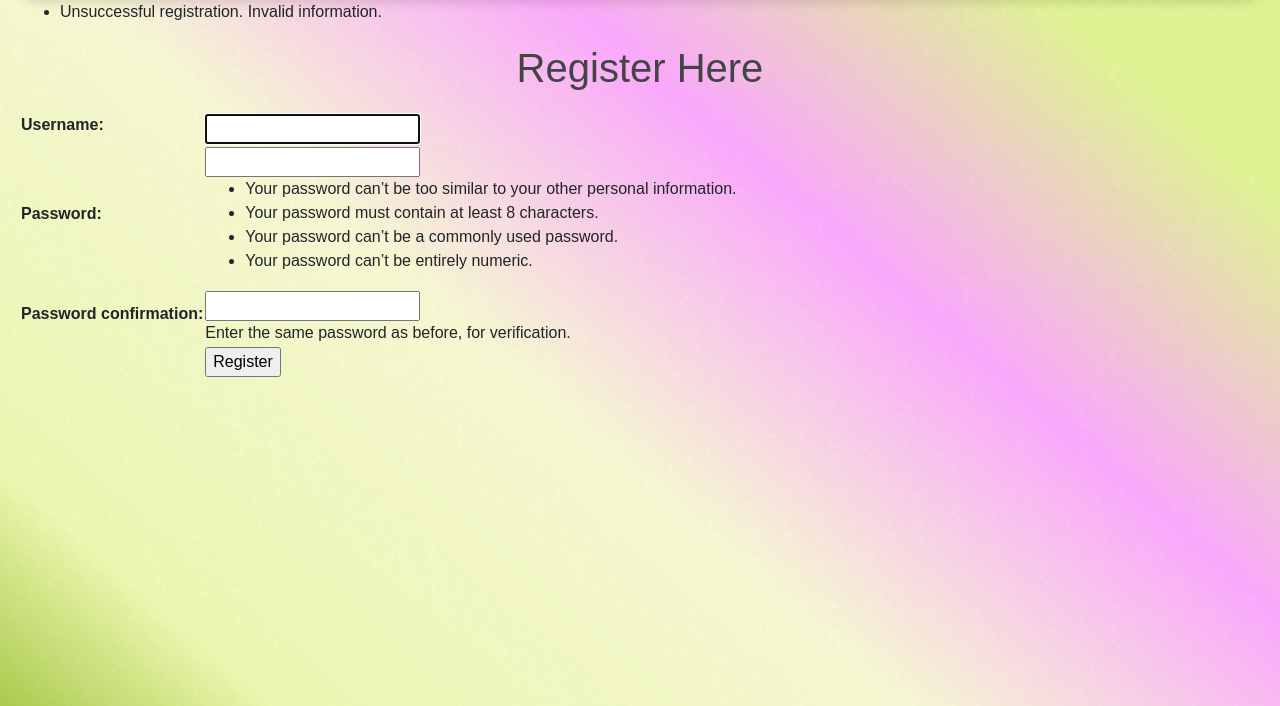
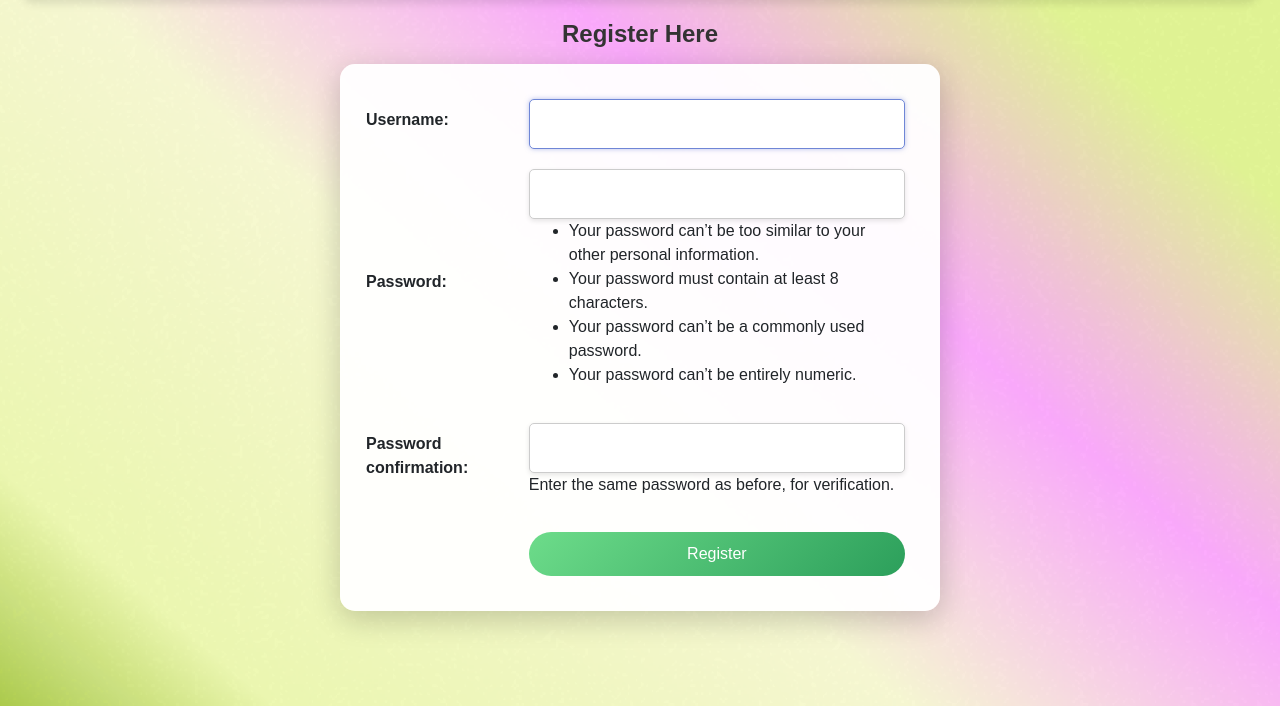
Before and after one commit to Rinaz-netiz/tp_wordsnail, a Django app: page /register/ in a window 1280 px wide. Shown: the part 94-800 px from the top of the page. Run offline with Django 5.2, Linux system fonts and the light colour scheme; some libraries are stand-ins or nearby versions.

Commit message:
ну вообще пушка 5.0

```diff
--- /dev/null
+++ b/wordsnail/static/wordsnail/css/register.css
@@ -0,0 +1,90 @@
+.register-body {
+    font-family: 'Montserrat', sans-serif; /* Основной шрифт */
+    background: url('/static/wordsnail/images/fon_shop.png') no-repeat center center fixed; /* Фоновое изображение */
+    background-size: cover; /* Растягиваем фон */
+    margin: 0;
+    padding: 10px; /* Уменьшен отступ */
+}
+
+.register-container {
+    background: rgba(255, 255, 255, 0.95); /* Полупрозрачный фон для контейнера */
+    border-radius: 15px; /* Закругленные углы */
+    padding: 25px; /* Увеличен отступ */
+    box-shadow: 0 8px 30px rgba(0, 0, 0, 0.2); /* Улучшена тень */
+    max-width: 600px; /* Максимальная ширина */
+    margin: 0 auto; /* Центрируем контейнер */
+    transition: transform 0.3s ease; /* Плавный переход для увеличения */
+}
+
+.register-container:hover {
+    transform: scale(1.02); /* Легкое увеличение при наведении */
+}
+
+.register-title {
+    text-align: center; /* Центрируем заголовок */
+    color: #333; /* Цвет заголовка */
+    margin-bottom: 15px; /* Отступ снизу */
+    font-size: 24px; /* Увеличен размер шрифта */
+    font-weight: bold; /* Полужирный шрифт */
+}
+
+.table-register {
+    width: 100%; /* Ширина таблицы */
+}
+
+.table-register td {
+    padding: 10px; /* Отступы внутри ячеек */
+}
+
+.register-submit {
+    background: linear-gradient(135deg, #6ddc8a, #2c9f5b);/* Градиент для кнопки */
+    border: none; /* Без границы */
+    border-radius: 30px; /* Закругленные углы */
+    color: white; /* Цвет текста */
+    font-size: 16px; /* Размер шрифта */
+    padding: 10px; /* Отступы для кнопки */
+    cursor: pointer; /* Курсор указателя */
+    transition: background 0.3s ease, transform 0.2s ease; /* Плавный переход */
+    width: 100%; /* Ширина кнопки на всю ширину родителя */
+    margin-top: 15px; /* Отступ сверху */
+}
+
+.register-submit:hover {
+    background: linear-gradient(135deg, #48c6ef, #6f86d6); /* Изменение градиента при наведении */
+    transform: translateY(-2px); /* Легкое поднятие кнопки */
+}
+
+.register-messages {
+    list-style-type: none; /* Убираем маркеры */
+    padding: 0; /* Убираем отступы */
+    color: red; /* Цвет сообщений */
+    margin-bottom: 15px; /* Отступ снизу */
+    font-weight: bold; /* Полужирный шрифт для сообщений */
+}
+
+input[type="text"],
+input[type="email"],
+input[type="password"] {
+    width: 100%; /* Ширина полей ввода */
+    padding: 12px; /* Отступы внутри полей */
+    border: 1px solid #ccc; /* Цвет границы */
+    border-radius: 5px; /* Закругленные углы */
+    box-shadow: 0 2px 5px rgba(0, 0, 0, 0.1); /* Тень */
+    transition: border 0.3s ease, box-shadow 0.3s ease; /* Плавный переход для изменения границы */
+}
+
+input[type="text"]:focus,
+input[type="email"]:focus,
+input[type="password"]:focus {
+    border: 1px solid #6f86d6; /* Цвет границы при фокусе */
+    outline: none; /* Убираем стандартный контур */
+    box-shadow: 0 0 5px rgba(111, 134, 214, 0.5); /* Эффект фокуса */
+}
+
+input[type="text"]::placeholder,
+input[type="email"]::placeholder,
+input[type="password"]::placeholder {
+    color: #aaa; /* Цвет текста в placeholder */
+    opacity: 1; /* Полная непрозрачность */
+    font-style: italic; /* Курсив для текста в placeholder */
+}
--- a/wordsnail/static/wordsnail/css/style.css
+++ b/wordsnail/static/wordsnail/css/style.css
@@ -186,7 +186,7 @@ h1 {
     color: #cc9966;
     font-weight: bold;
     position: relative; /* Позволяет использовать свойства позиционирования */
-    left: 350px; /* Сдвигаем элемент вправо */
+    left: 275px; /* Сдвигаем элемент вправо */
 }
 
 
--- a/wordsnail/templates/registration/register.html
+++ b/wordsnail/templates/registration/register.html
@@ -1,22 +1,32 @@
 {% extends 'wordsnail/base.html' %}
 
+{% load static %}
+
+{% block additional_css %}
+<link rel="stylesheet" type="text/css" href="{% static 'wordsnail/css/register.css' %}">
+{% endblock %}
+
 {% block yourhtml %}
-        {% if messages %}
-            <ul>
+    {% if messages and messages|length > 0 %}
+        <ul class="register-messages">
             {% for message in messages %}
+                {% if "Unsuccessful registration" not in message %}
                     <li>{{ message }}</li>
+                {% endif %}
             {% endfor %}
         </ul>
     {% endif %}
-        <h1>Register Here</h1>
-        <form method="post" >
+    <h1 class="register-title">Register Here</h1>
+    <form method="post" class="register-form">
         {% csrf_token %}
-            <table>
+        <div class="register-container">
+            <table class="table-register">
                 {{ form.as_table }}
                 <tr>
                     <td></td>
-                <td><input type="submit" name="submit" value="Register" /></td>
+                    <td><input type="submit" name="submit" value="Register" class="register-submit" /></td>
                 </tr>
             </table>
+        </div>
     </form>
 {% endblock %}
--- a/wordsnail/templates/wordsnail/base.html
+++ b/wordsnail/templates/wordsnail/base.html
@@ -38,12 +38,16 @@
         <div class="user">
             <div class="user-icon">{{ user.username }}</div>
             <br>
-            <a href="/" class="button-link">Log out</a> <!-- Сделать выход нада -->
+            <form action="{% url 'logout' %}" method="post">
+    {% csrf_token %}
+    <button type="submit" class="button-link">Log Out</button>
+</form>
+
         </div>
         {% else %}
         <div class="button-container">
-        <a href="/" class="button-link">Registration</a>
-        <a href="/" class="button-link">Log in</a>
+        <a href="{% url 'register' %}" class="button-link">Registration</a>
+        <a href="{% url 'login' %}" class="button-link">Log in</a>
     </div>
         {% endif %}
     </nav>
```
Lines whose indentation alone changed are shown as unchanged.
